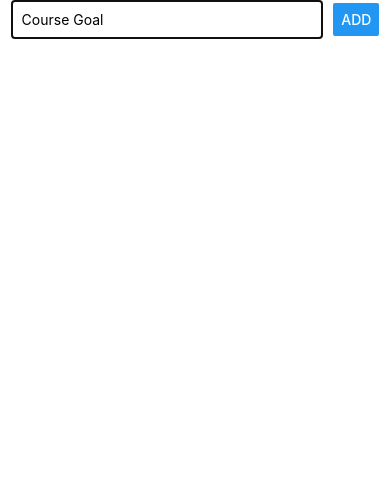
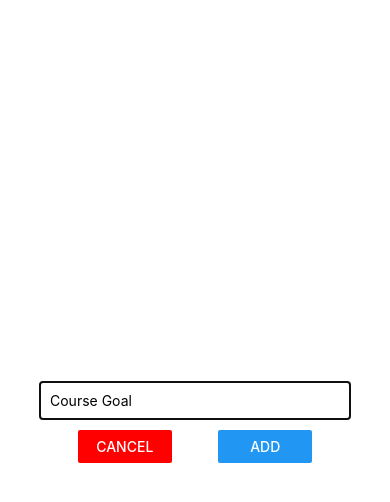
Before and after one commit to hazyikmis/rn_todo_app, a React Native app: screen / in a window 390 px wide. Both pictures are taken after a click on the button "ADD NEW GOAL". Shown: the top 502 px of the page. Built offline with nearby package versions, Linux system fonts and the light colour scheme.

Commit message:
Modal view added and some styling done

```diff
--- a/App.js
+++ b/App.js
@@ -27,6 +27,7 @@ export default function App() {
       //enteredGoal,
       { id: Math.random().toString(), val: newGoal }, //key required for FlatList
     ]);
+    setIsAddMode(false);
   };
 
   const removeGoalHandler = (goalId) => {
@@ -35,10 +36,18 @@ export default function App() {
     });
   };
 
+  const cancelGoalAddHandler = () => {
+    setIsAddMode(false);
+  };
+
   return (
     <View style={styles.screen}>
       <Button title="Add New Goal" onPress={() => setIsAddMode(true)} />
-      <GoalInput onAddGoal={addGoalHandler} visible={isAddMode} />
+      <GoalInput
+        onAddGoal={addGoalHandler}
+        visible={isAddMode}
+        onCancelAddGoal={cancelGoalAddHandler}
+      />
       <FlatList
         keyExtractor={(item, index) => item.id}
         data={courseGoals}
--- a/components/GoalInput.js
+++ b/components/GoalInput.js
@@ -3,10 +3,15 @@ import { View, Button, TextInput, StyleSheet, Modal } from "react-native";
 
 const GoalInput = (props) => {
   const [enteredGoal, setEnteredGoal] = useState("");
-  const { onAddGoal, visible } = props;
+  const { onAddGoal, visible, onCancelAddGoal } = props;
 
   const goalInputHandler = (enteredText) => {
     setEnteredGoal(enteredText);
+  };
+
+  const addGoalHandler = () => {
+    onAddGoal(enteredGoal);
+    setEnteredGoal("");
   };
 
   return (
@@ -19,7 +24,15 @@ const GoalInput = (props) => {
           value={enteredGoal}
         />
         {/* <Button title="Add" onPress={onAddGoal.bind(this, enteredGoal)} /> */}
-        <Button title="Add" onPress={() => onAddGoal(enteredGoal)} />
+        {/* <Button title="Add" onPress={() => onAddGoal(enteredGoal)} /> */}
+        <View style={styles.buttonsContainer}>
+          <View style={styles.button}>
+            <Button title="Cancel" color="red" onPress={onCancelAddGoal} />
+          </View>
+          <View style={styles.button}>
+            <Button title="Add" onPress={addGoalHandler} />
+          </View>
+        </View>
       </View>
     </Modal>
   );
@@ -27,15 +40,27 @@ const GoalInput = (props) => {
 
 const styles = StyleSheet.create({
   inputContainer: {
-    flexDirection: "row",
-    justifyContent: "space-evenly",
+    // flexDirection: "row",
+    justifyContent: "center", //"space-evenly",
     alignItems: "center",
+    flex: 1, //it takes as much space as, along the vertical axis
   },
   input: {
     width: "80%",
     borderColor: "black",
     borderWidth: 1,
     padding: 10,
+    marginBottom: 10,
+  },
+  buttonsContainer: {
+    flexDirection: "row",
+    justifyContent: "space-between",
+    width: "60%",
+    // alignItems: "center",
+    // flex: 1, //it takes as much space as, along the vertical axis
+  },
+  button: {
+    width: "40%",
   },
 });
 
```
